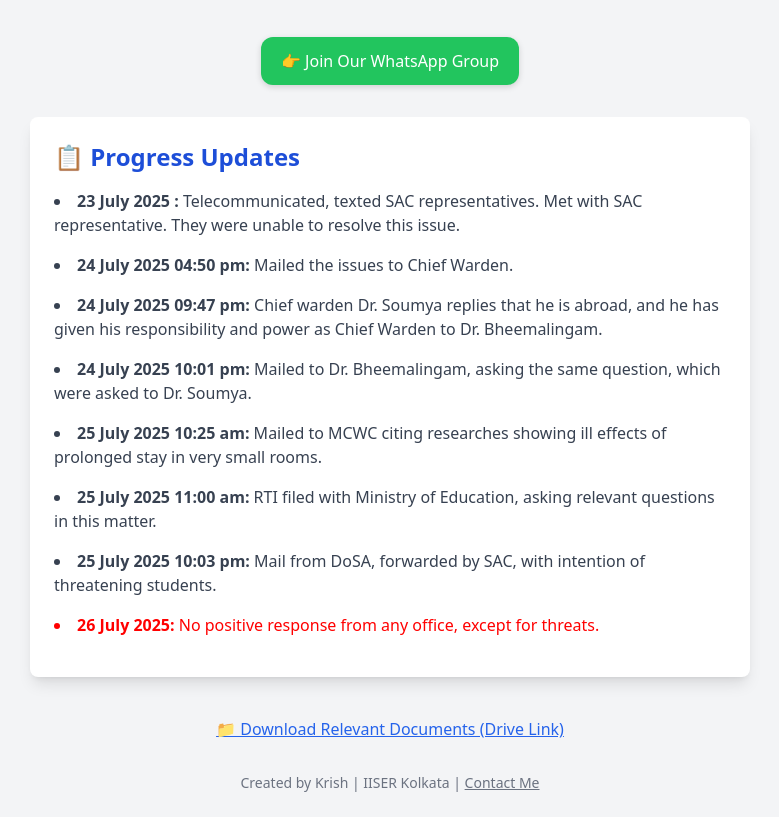
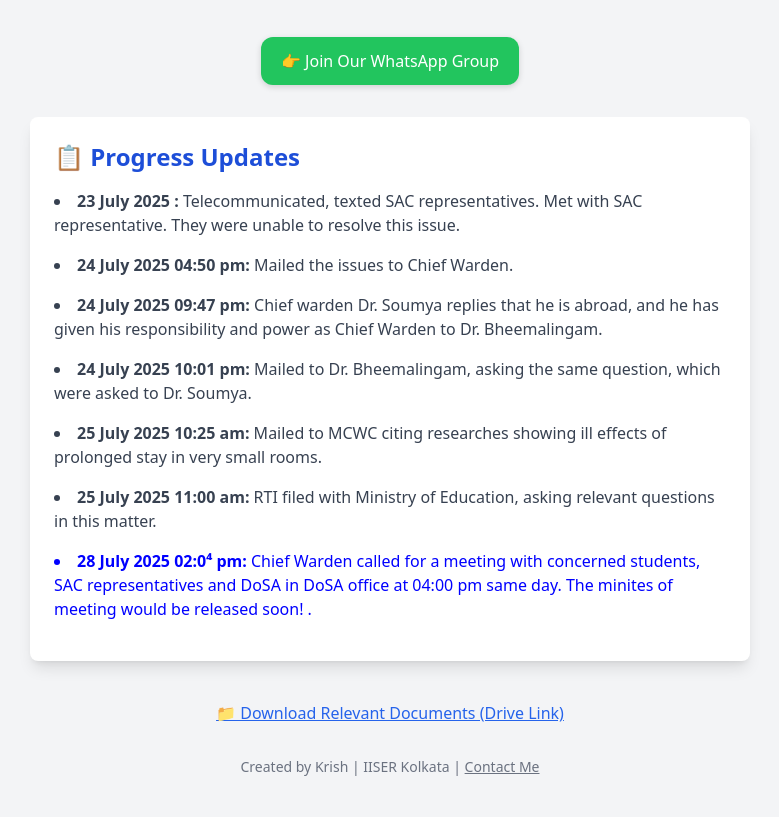
Before and after one commit to krish-iiserkol/rooms, a plain HTML site: page index.html in a window 1280 px wide. Shown: the part 99-916 px from the top of the page, without its empty margins (250-1029 px from the left). Drawn offline with nearby package versions, Linux system fonts and the light colour scheme.

Commit message:
Update1 of 28 july index.html

```diff
--- a/index.html
+++ b/index.html
@@ -41,9 +41,8 @@
         <li><strong>24 July 2025 10:01 pm:</strong> Mailed to Dr. Bheemalingam, asking the same question, which were asked to Dr. Soumya.</li>
         <li><strong>25 July 2025 10:25 am:</strong> Mailed to MCWC citing researches showing ill effects of prolonged stay in very small rooms.</li>
         <li><strong>25 July 2025 11:00 am:</strong> RTI filed with Ministry of Education, asking relevant questions in this matter.</li>
-        <li><strong>25 July 2025 10:03 pm:</strong> Mail from DoSA, forwarded by SAC, with intention of threatening students.</li>
-        <li style="color: red;"><strong>26 July 2025:</strong> No positive response from any office, except for threats.</li>
-      </ul>
+        <li style="color: blue;"><strong>28 July 2025 02:0⁴ pm:</strong> Chief Warden called for a meeting with concerned students, SAC representatives and DoSA in DoSA office at 04:00 pm same day. The minites of meeting would be released soon! .</li>
+   </ul>
     </section>
 
     <!-- Drive Folder -->
```
